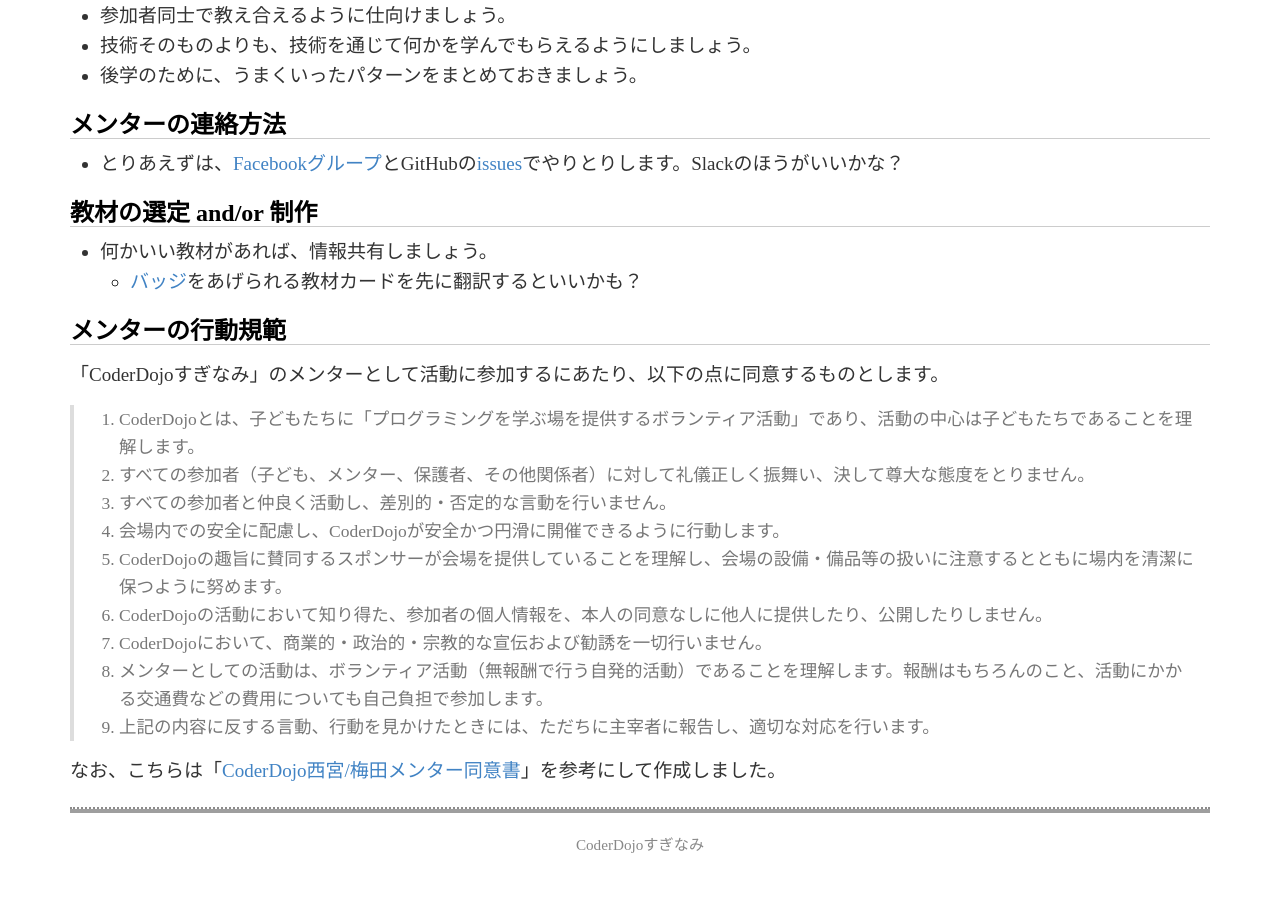
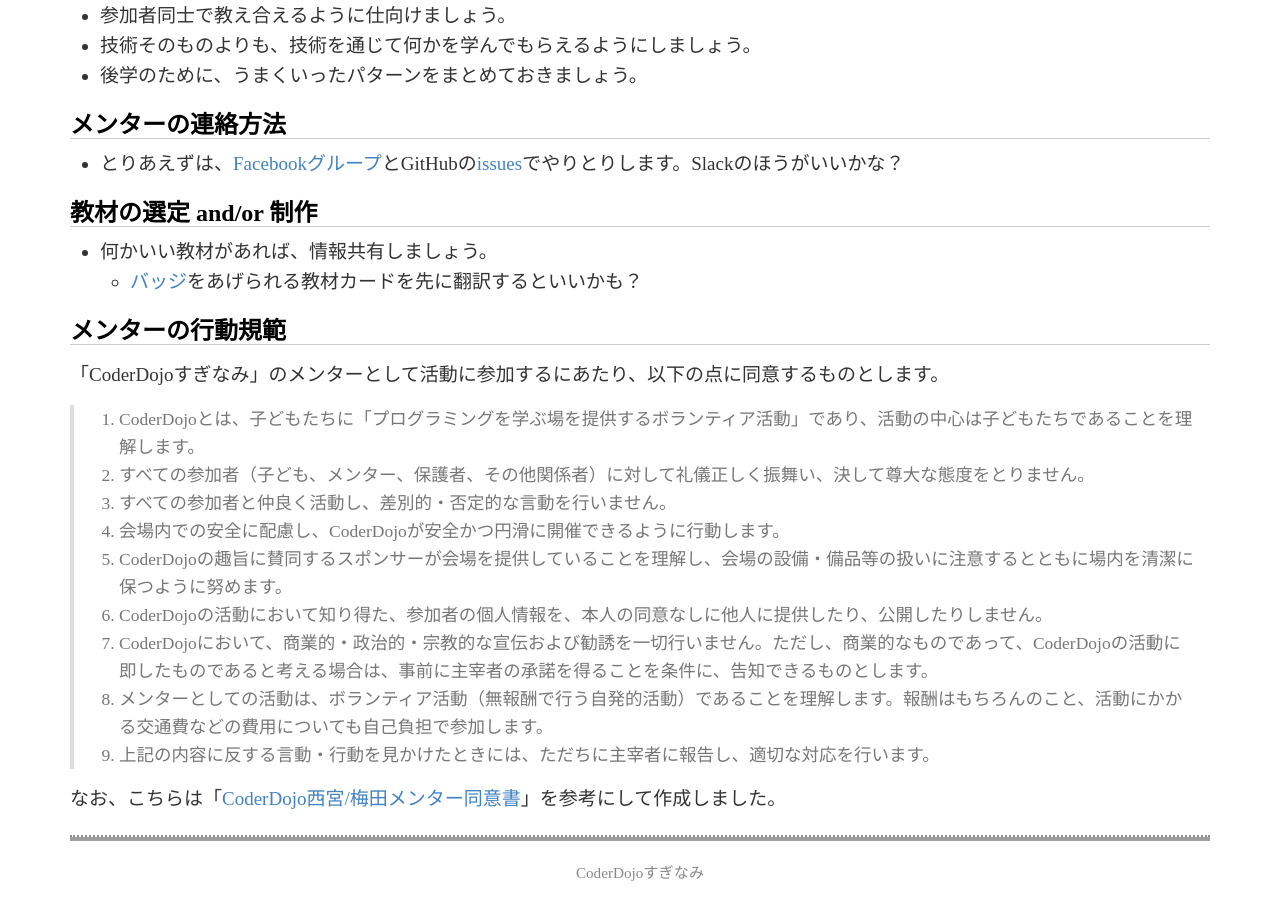
Before and after one commit to coderdojo-suginami/coderdojo-suginami.github.io, a Jekyll site: the page built from mentors/index.md, in a window 1280 px wide and 900 px high, scrolled down 1426 px, cut to the strip 0-900 px from the top of the window. Built offline with Jekyll 4.4.1, drawn with Linux system fonts in a browser that asks for light colours; before the commit the page ends 2298 px from its top, so only the background shows below that; grey boxes are pictures that could not be loaded.

Commit message:
Update coc

```diff
--- a/mentors/index.md
+++ b/mentors/index.md
@@ -75,8 +75,8 @@ http://www.slideshare.net/togazo/dojo1150528/12
 > 4. 会場内での安全に配慮し、CoderDojoが安全かつ円滑に開催できるように行動します。
 > 5. CoderDojoの趣旨に賛同するスポンサーが会場を提供していることを理解し、会場の設備・備品等の扱いに注意するとともに場内を清潔に保つように努めます。
 > 6. CoderDojoの活動において知り得た、参加者の個人情報を、本人の同意なしに他人に提供したり、公開したりしません。
-> 7. CoderDojoにおいて、商業的・政治的・宗教的な宣伝および勧誘を一切行いません。
+> 7. CoderDojoにおいて、商業的・政治的・宗教的な宣伝および勧誘を一切行いません。ただし、商業的なものであって、CoderDojoの活動に即したものであると考える場合は、事前に主宰者の承諾を得ることを条件に、告知できるものとします。
 > 8. メンターとしての活動は、ボランティア活動（無報酬で行う自発的活動）であることを理解します。報酬はもちろんのこと、活動にかかる交通費などの費用についても自己負担で参加します。
-> 9. 上記の内容に反する言動、行動を見かけたときには、ただちに主宰者に報告し、適切な対応を行います。
+> 9. 上記の内容に反する言動・行動を見かけたときには、ただちに主宰者に報告し、適切な対応を行います。
 
 なお、こちらは「[CoderDojo西宮/梅田メンター同意書](https://github.com/coderdojo-nishinomiya-umeda/document/blob/master/MentorAgreement.md)」を参考にして作成しました。
```
